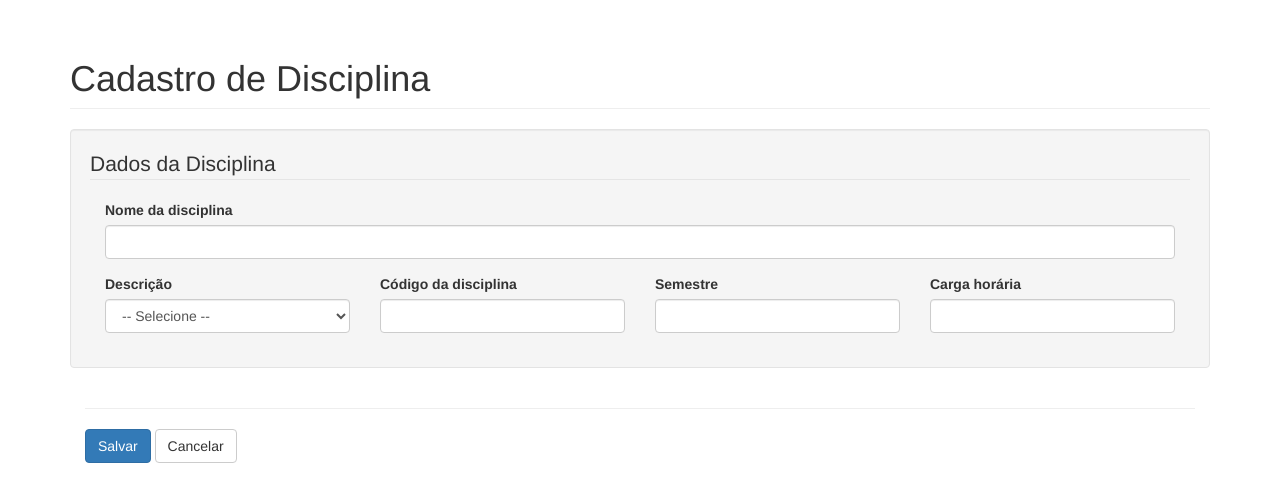
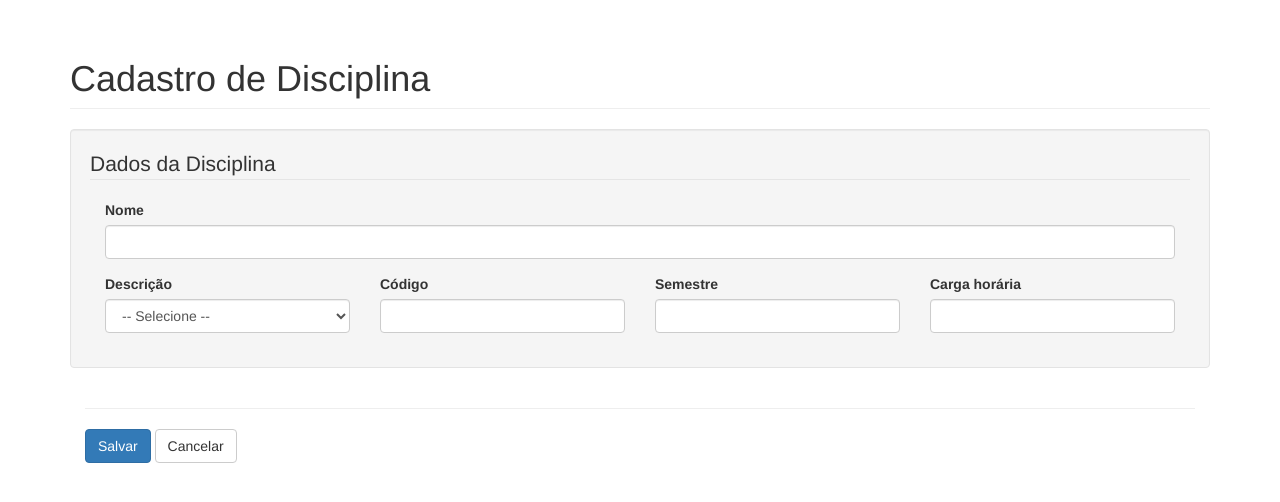
Before and after one commit to projetoiesb/ppc, a PHP site: page /cadastro_disciplina.php in a window 1280 px wide. Shown: the part 51-553 px from the top of the page. Run offline with PHP 8.4, Linux system fonts and the light colour scheme.

```diff
--- a/cadastro_disciplina.php
+++ b/cadastro_disciplina.php
@@ -70,7 +70,7 @@ Autor: Vinícius Barth
                     <fieldset>
                         <legend>Dados da Disciplina</legend>
                         <div class="form-group col-xs-12">
-                            <label for="inputNomeDisciplina">Nome da disciplina</label>
+                            <label for="inputNomeDisciplina">Nome</label>
                             <input type="text" class="form-control" id="inputNomeDisciplina" placeholder="">
                         </div>
 
@@ -84,7 +84,7 @@ Autor: Vinícius Barth
                         </div>
 
                         <div class="form-group col-xs-3">
-                            <label for="inputCodigoDisciplina">Código da disciplina</label>
+                            <label for="inputCodigoDisciplina">Código</label>
                             <input type="text" class="form-control" id="inputCodigoDisciplina" placeholder="">
                         </div>
 
```
